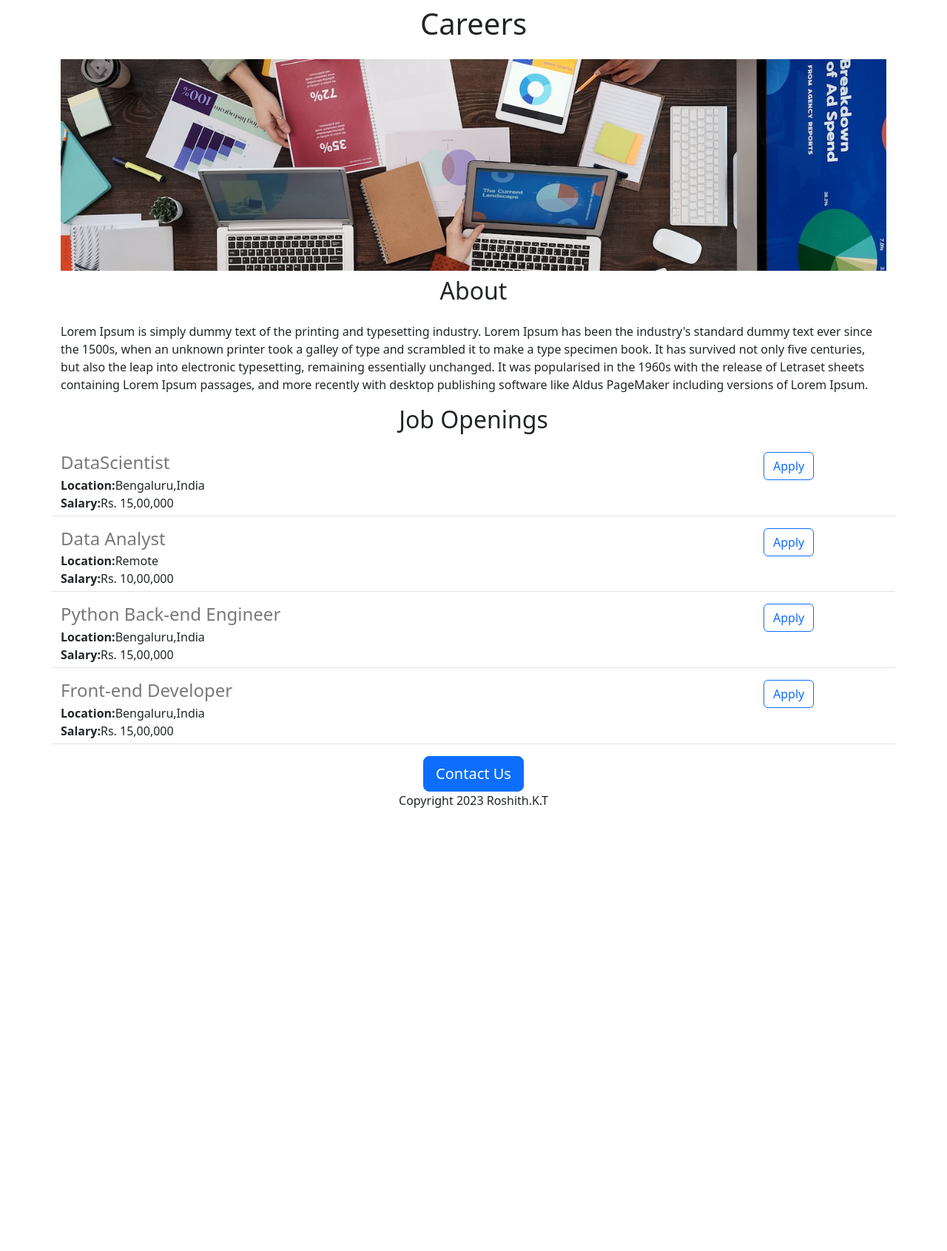
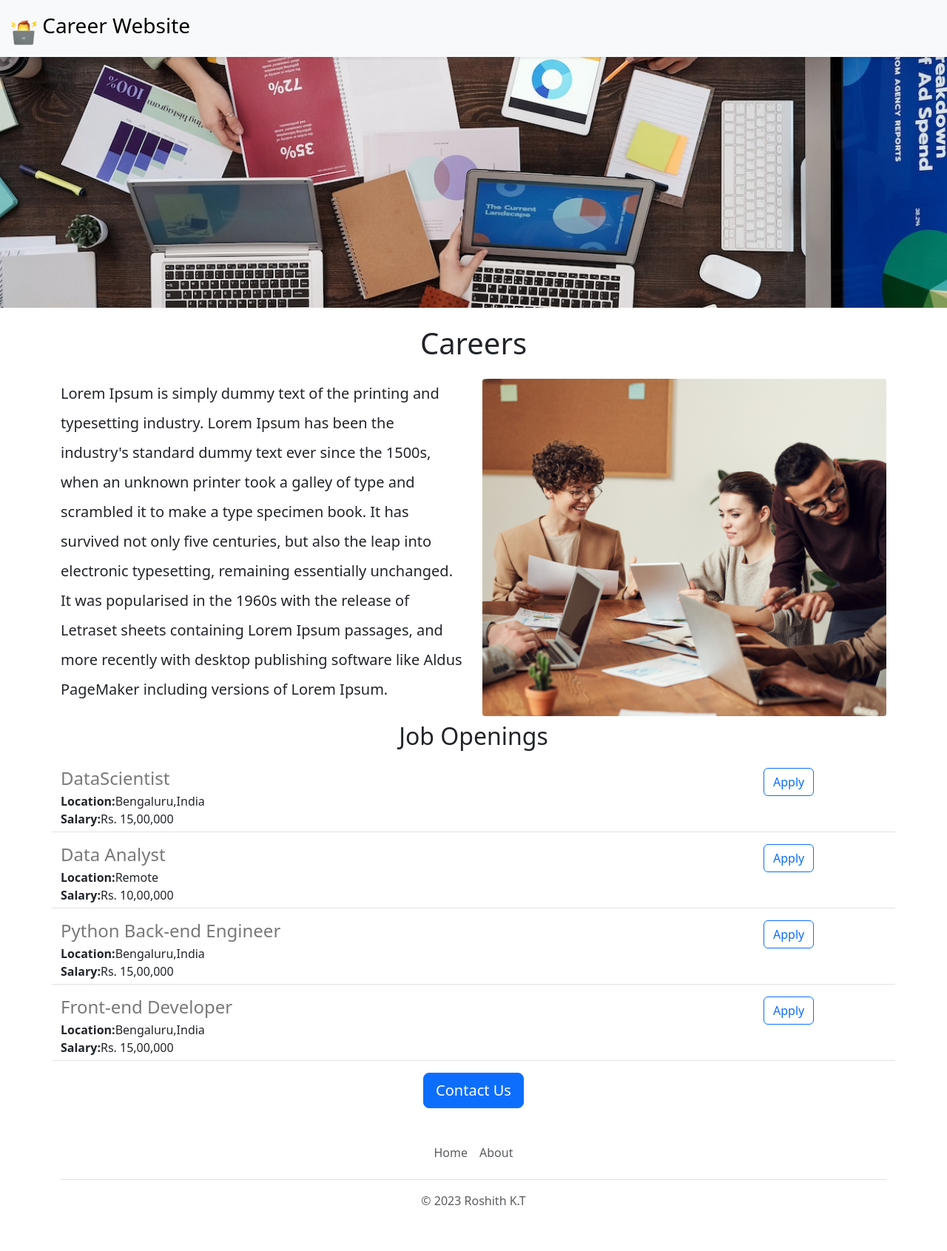
Before and after one commit to Roshith-KT/career-website-python-flask-V2, a Flask app: page / in a window 1280 px wide. Shown: the whole page at 74% size. Before the commit the page ends 1092 px from the top, so only its background shows below. Run offline with Flask 3, Linux system fonts and the light colour scheme.

Commit message:
template styling and other functionalities

```diff
--- /dev/null
+++ b/templates/footer.html
@@ -0,0 +1,9 @@
+<div class="container">
+    <footer class="py-3 my-4">
+      <ul class="nav justify-content-center border-bottom pb-3 mb-3">
+        <li class="nav-item"><a href="#" class="nav-link px-2 text-body-secondary">Home</a></li>
+        <li class="nav-item"><a href="#" class="nav-link px-2 text-body-secondary">About</a></li>
+      </ul>
+      <p class="text-center text-body-secondary">&copy; 2023 Roshith K.T</p>
+    </footer>
+  </div>
--- a/templates/home.html
+++ b/templates/home.html
@@ -9,18 +9,37 @@
         <meta name="viewport" content="width=device-width, initial-scale=1">
         <link rel="stylesheet" href="">
         <link href="https://cdn.jsdelivr.net/npm/bootstrap@5.3.2/dist/css/bootstrap.min.css" rel="stylesheet" integrity="sha384-T3c6CoIi6uLrA9TneNEoa7RxnatzjcDSCmG1MXxSR1GAsXEV/Dwwykc2MPK8M2HN" crossorigin="anonymous">
+        <style>
+            #banner{
+                width:100%;
+                height:360px;
+                object-fit:cover;
+                margin-bottom:16px;
+            }
 
+            #career-img{
+                object-fit:cover;
+                width:100%;
+                height:100%;
+                border-radius:4px;
+            }
+        </style>
 
 
     </head>
     <body>
+        {% include 'nav.html' %}
+        <img class="img-fluid" id="banner" src="/static/banner.jpg" >
         <div class="container">
             <h1 class="text-center mt-2 mb-4">Careers</h1>
-            <img class="img-fluid" id="banner" src="http://127.0.0.1:5000/static/banner.jpg" >
-
-            <h2 class="text-center mt-2 mb-4"> About </h2>
-            <p>Lorem Ipsum is simply dummy text of the printing and typesetting industry. Lorem Ipsum has been the industry's standard dummy text ever since the 1500s, when an unknown printer took a galley of type and scrambled it to make a type specimen book. It has survived not only five centuries, but also the leap into electronic typesetting, remaining essentially unchanged. It was popularised in the 1960s with the release of Letraset sheets containing Lorem Ipsum passages, and more recently with desktop publishing software like Aldus PageMaker including versions of Lorem Ipsum.</p>
-
+            <div class="row">
+                <div class="col-md-6">
+                    <p class="lead" style="line-height: 2;">Lorem Ipsum is simply dummy text of the printing and typesetting industry. Lorem Ipsum has been the industry's standard dummy text ever since the 1500s, when an unknown printer took a galley of type and scrambled it to make a type specimen book. It has survived not only five centuries, but also the leap into electronic typesetting, remaining essentially unchanged. It was popularised in the 1960s with the release of Letraset sheets containing Lorem Ipsum passages, and more recently with desktop publishing software like Aldus PageMaker including versions of Lorem Ipsum.</p>
+                </div>
+                <div class="d-none d-md-block col-md-6">
+                    <img class="img-fluid" id="career-img" src="/static/career.jpg" >
+                </div>
+            </div>
             <h2 class="text-center mt-2 mb-4">Job Openings</h2>
             <div class="">
                 {% for job in jobs%}
@@ -28,9 +47,9 @@
                 {% endfor %}
             </div>
             <div class="text-center">
-                <button class="btn btn-primary btn-lg">Contact Us</button>
-                <p>Copyright 2023 Roshith.K.T</p>
+                <a href="mailto:careers@roshith.com?subject=Queries%20regarding%20Job%20openings&body=%3Cyour%20name%3E%0D%0A%3Cmesage%3E" class="btn btn-primary btn-lg">Contact Us</a>
             </div>
         </div>
+        {% include 'footer.html' %}
     </body>
 </html>
--- a/templates/jobitem.html
+++ b/templates/jobitem.html
@@ -7,6 +7,6 @@
         {% endif %}
     </div>
     <div class="col-2">
-        <button type="button" class="btn btn-outline-primary">Apply</button>
+        <a href="mailto:careers@roshith.com?subject=Application for {{job.role}} job." type="button" class="btn btn-outline-primary">Apply</a>
     </div>
 </div>
--- /dev/null
+++ b/templates/nav.html
@@ -0,0 +1,9 @@
+<nav class="navbar bg-body-tertiary shadow-sm fixed-top">
+    <div class="container-fluid">
+      <a class="navbar-brand" href="#">
+        <img src="/static/logo.png" alt="Logo" width="40" height="40" class="d-inline-block align-text-top">
+        <span class="fs-3" style="font-size:large;">Career Website</span>
+      </a>
+    </div>
+</nav>
+<div style="height:56px;"></div>
```
Also changed, not shown: static/career.jpg (added), static/logo.png (added).
